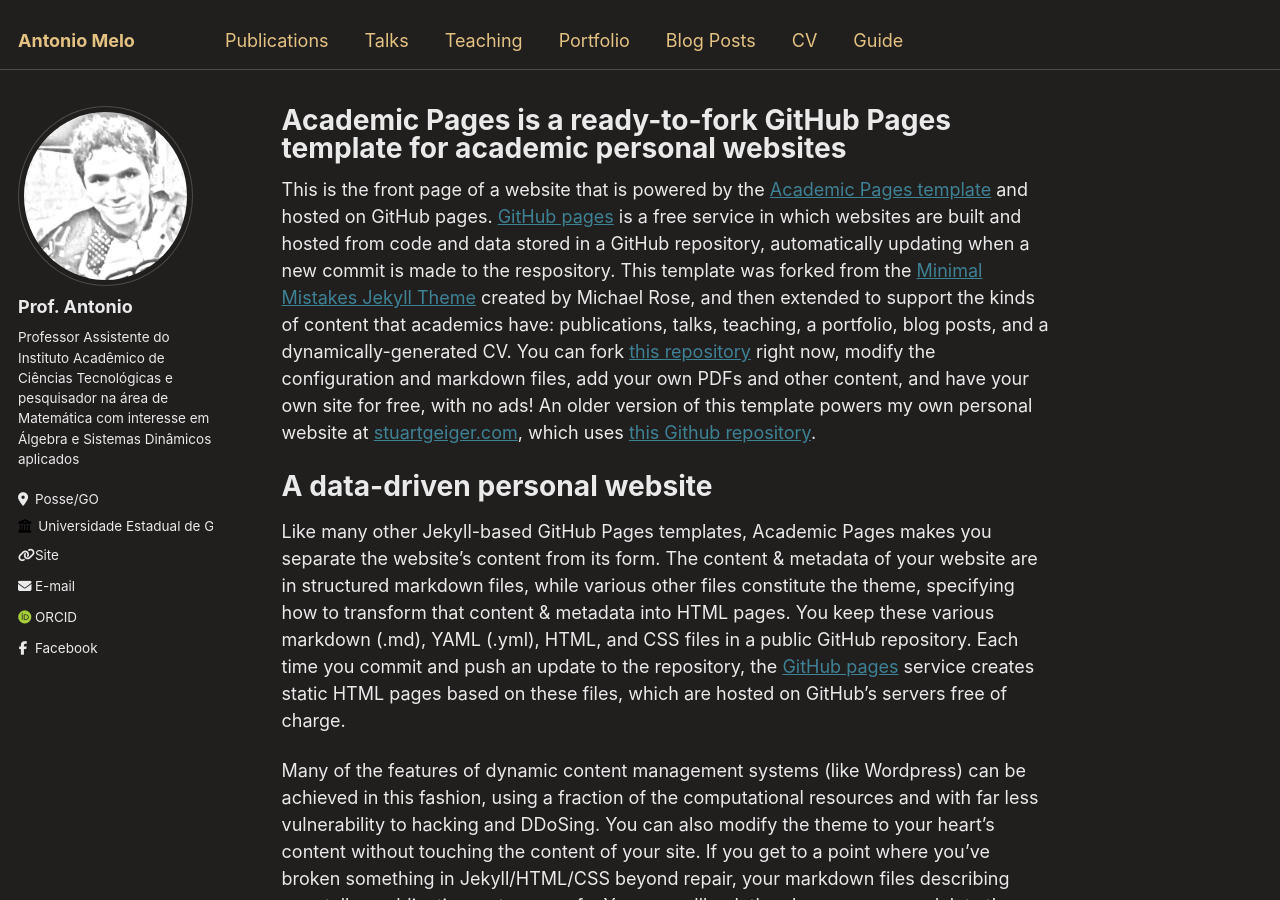
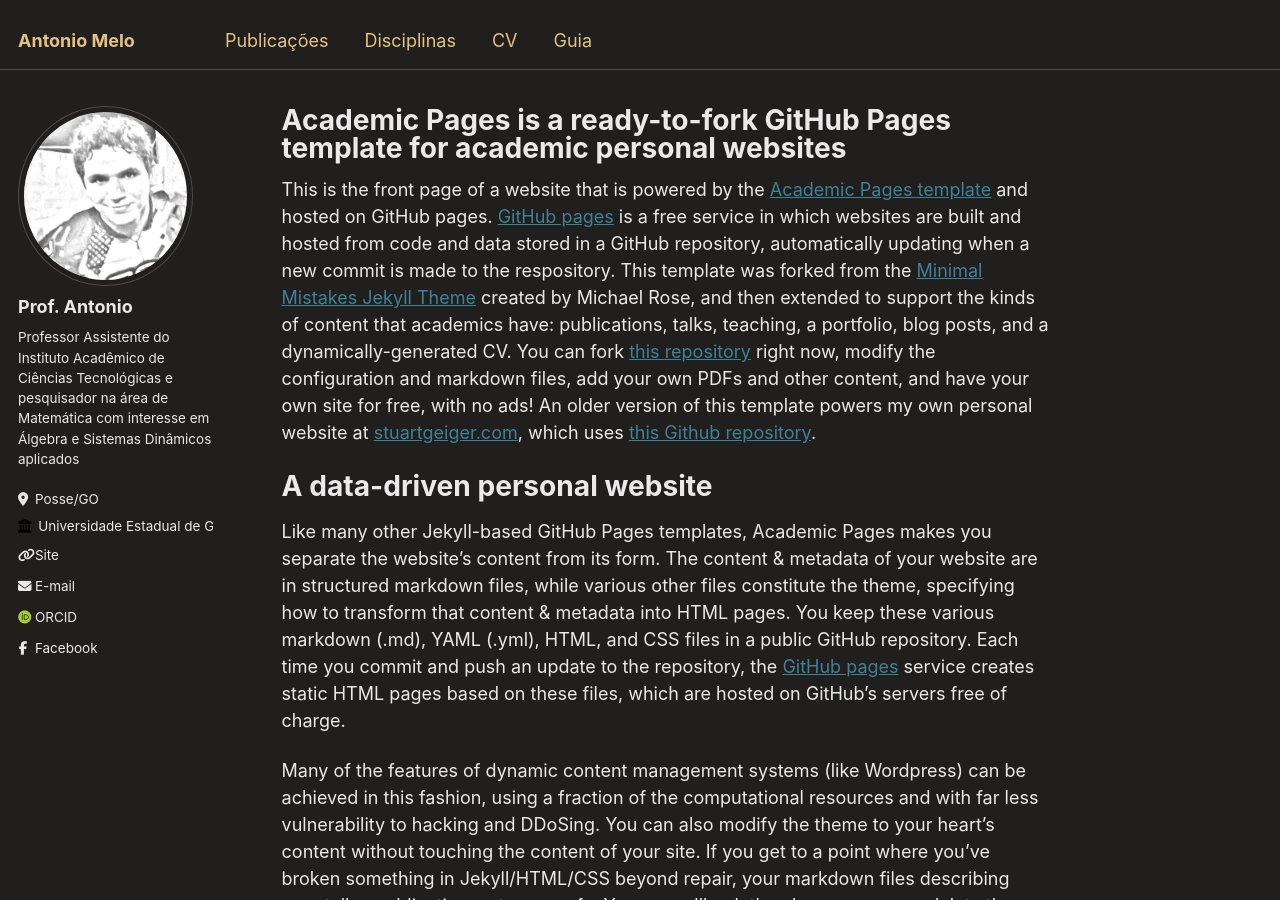
Before and after one commit to antmelo/antmelo.github.io, a Jekyll site: the page built from _pages/about.md, in a window 1280 px wide and 900 px high. Built offline with Jekyll 4.4.1, drawn with Linux system fonts in a browser that asks for light colours; some web fonts are replaced.

Commit message:
Update navigation.yml

```diff
--- a/_data/navigation.yml
+++ b/_data/navigation.yml
@@ -1,22 +1,22 @@
 # main links links
 main:
-  - title: "Publications"
+  - title: "Publicações"
     url: /publications/
 
-  - title: "Talks"
-    url: /talks/
+ # - title: "Talks"
+ #   url: /talks/
 
-  - title: "Teaching"
+  - title: "Disciplinas"
     url: /teaching/
 
-  - title: "Portfolio"
-    url: /portfolio/
+ # - title: "Portfolio"
+ #   url: /portfolio/
 
-  - title: "Blog Posts"
-    url: /year-archive/
+ # - title: "Blog Posts"
+ #   url: /year-archive/
 
   - title: "CV"
-    url: /cv/
+    url: "http://lattes.cnpq.br/0391816886848365"
 
-  - title: "Guide"
+  - title: "Guia"
     url: /markdown/
```
